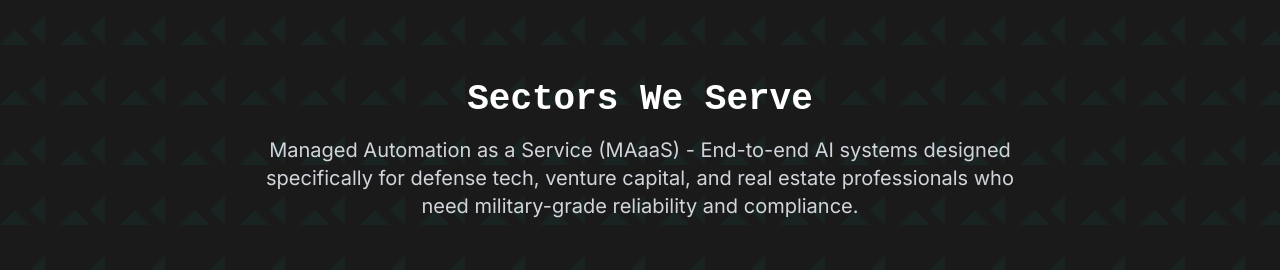
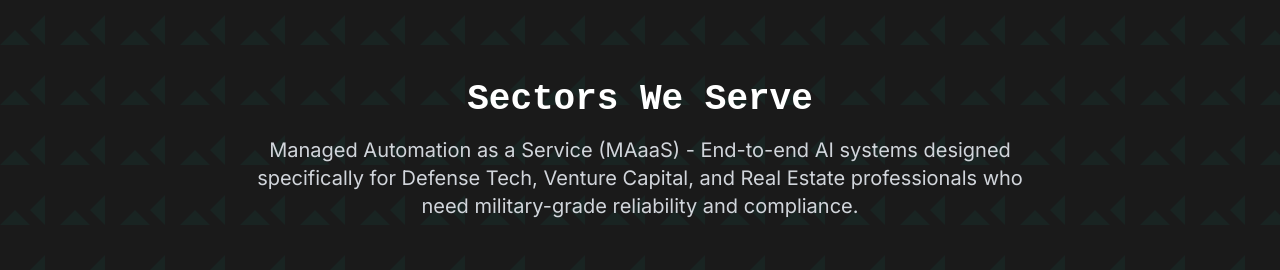
Before and after one commit to axpinto-145352/veteran-vectors-website, a React (Vite) app: page / in a window 1280 px wide. Shown: the part 800-1070 px from the top of the page. Built offline with nearby package versions, Linux system fonts and the light colour scheme.

Commit message:
Update capitalization in Services description

```diff
--- a/src/components/Services.tsx
+++ b/src/components/Services.tsx
@@ -52,7 +52,7 @@ const Services = () => {
             Sectors We Serve
           </h2>
           <p className="text-xl text-gray-300 max-w-3xl mx-auto">
-            Managed Automation as a Service (MAaaS) - End-to-end AI systems designed specifically for defense tech, venture capital, and real estate professionals who need military-grade reliability and compliance.
+            Managed Automation as a Service (MAaaS) - End-to-end AI systems designed specifically for Defense Tech, Venture Capital, and Real Estate professionals who need military-grade reliability and compliance.
           </p>
         </div>
 
```
